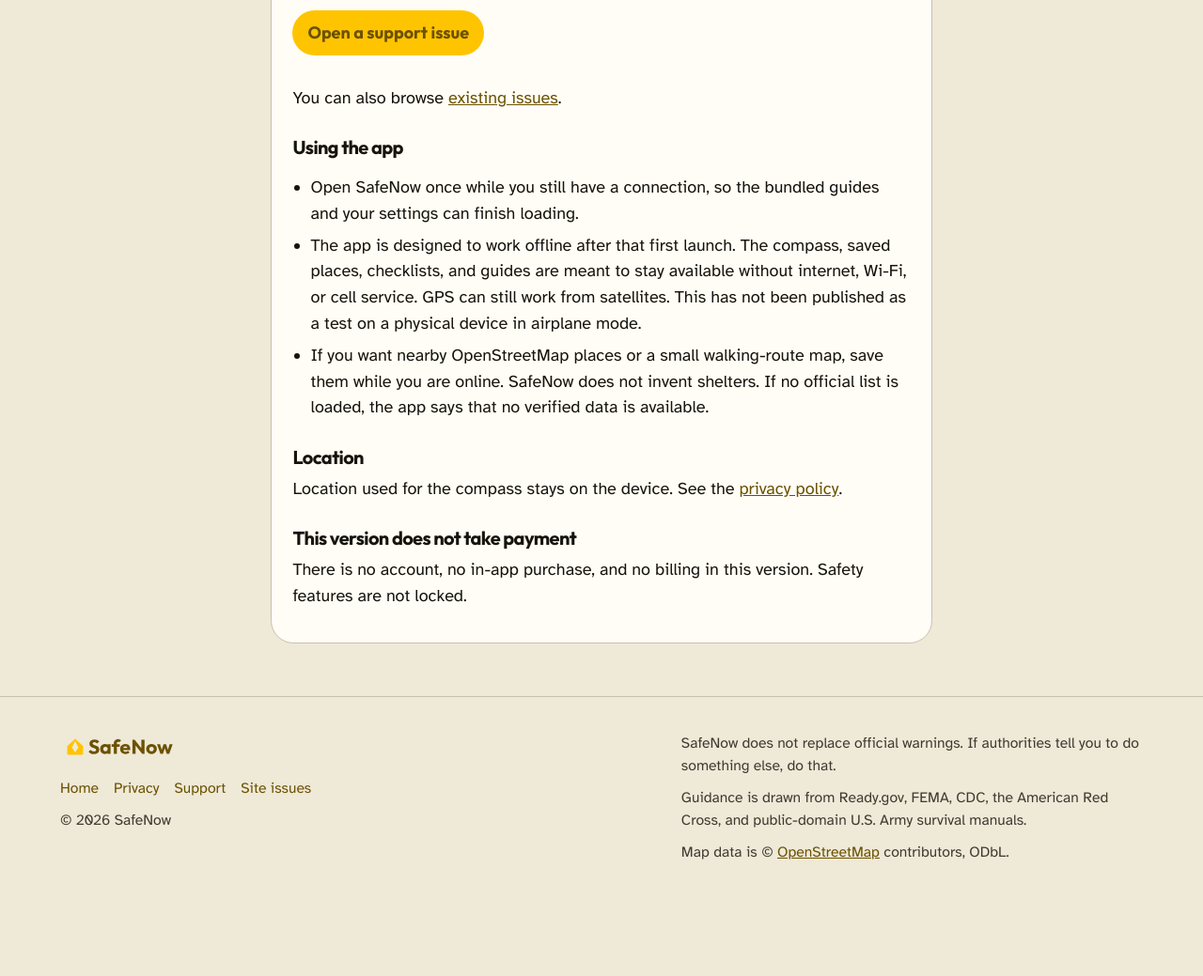
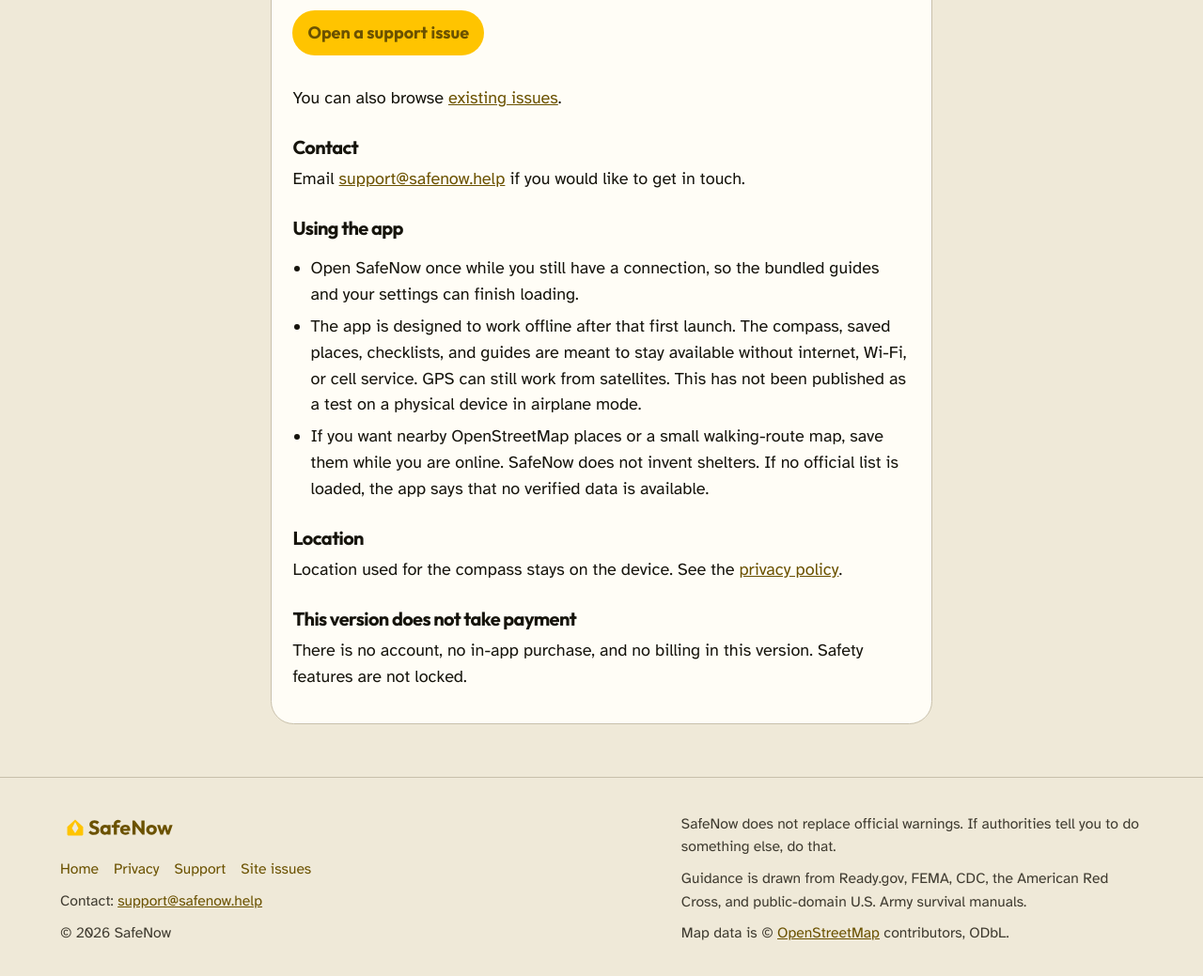
Before and after one commit to oxgirl/safenow-site, a plain HTML site: page support/index.html in a window 1280 px wide. Shown: the part 567-1606 px from the top of the page at 94% size. Before the commit the page ends 1534 px from the top, so only its background shows below. Drawn offline with Linux system fonts and the light colour scheme.

Commit message:
Publish support@safenow.help as the public contact email.
Add a footer contact line with a mailto link on every page, a Contact
section on the support page, and the same address in the privacy
policy contact section.

```diff
--- a/support/index.html
+++ b/support/index.html
@@ -88,6 +88,8 @@
           <p>Open a GitHub Issue on the public SafeNow site repository. Please do not include medical details, exact home addresses, or other sensitive information in a public issue.</p>
           <p><a class="cta" href="https://github.com/oxgirl/safenow-site/issues/new">Open a support issue</a></p>
           <p>You can also browse <a href="https://github.com/oxgirl/safenow-site/issues">existing issues</a>.</p>
+          <h2>Contact</h2>
+          <p>Email <a href="mailto:support@safenow.help">support@safenow.help</a> if you would like to get in touch.</p>
           <h2>Using the app</h2>
           <ul>
             <li>Open SafeNow once while you still have a connection, so the bundled guides and your settings can finish loading.</li>
@@ -120,6 +122,7 @@
             <a href="../support/">Support</a>
             <a href="https://github.com/oxgirl/safenow-site/issues">Site issues</a>
           </p>
+          <p>Contact: <a href="mailto:support@safenow.help">support@safenow.help</a></p>
           <p>© 2026 SafeNow</p>
         </div>
         <div>
```
Also changed, not shown: 404.html (+1 -0 lines), index.html (+1 -0 lines), privacy/index.html (+2 -1 lines).
